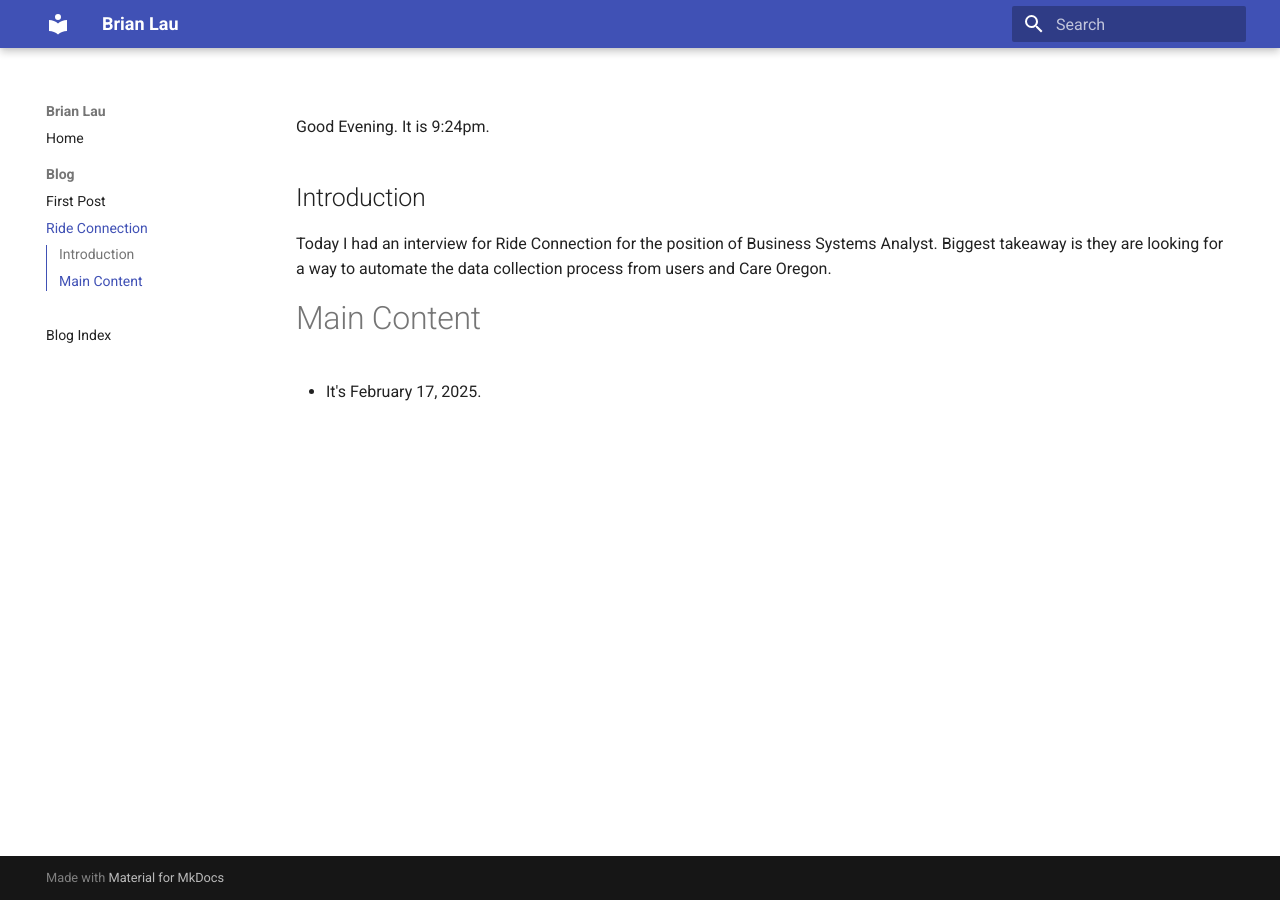
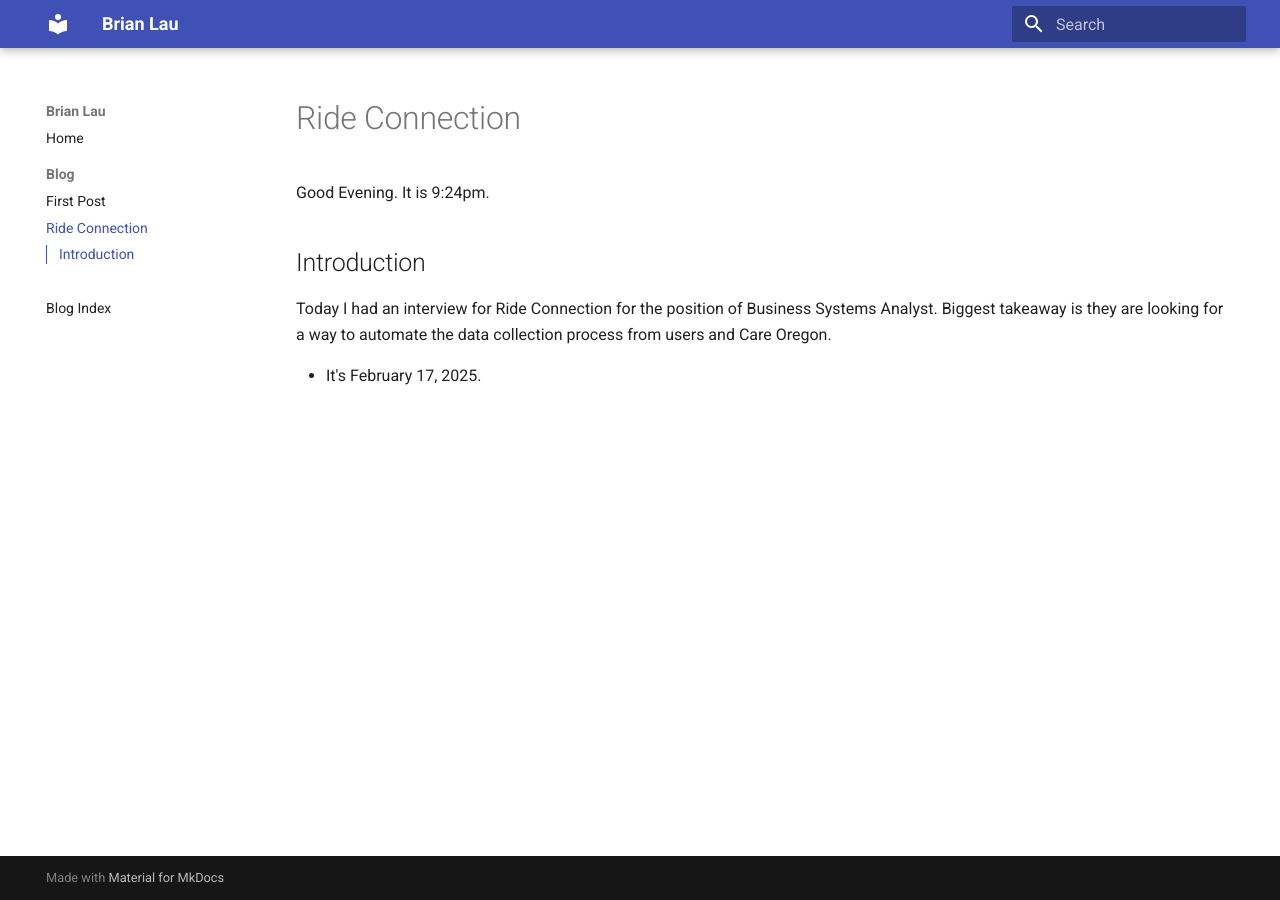
Before and after one commit to blau08/blau08.github.io, an MkDocs documentation site: the page built from docs/rideconnection.md, in a window 1280 px wide. Built offline with MkDocs 1.6.1 and Material for MkDocs 9.7.7, drawn with Linux system fonts in a browser that asks for light colours; some of the changed lines change nothing that is shown.

Commit message:
update11

```diff
--- a/docs/rideconnection.md
+++ b/docs/rideconnection.md
@@ -4,6 +4,4 @@
 
 Today I had an interview for Ride Connection for the position of Business Systems Analyst. Biggest takeaway is they are looking for a way to automate the data collection process from users and Care Oregon.
 
-# Main Content
-
 - It's February 17, 2025.
--- a/mkdocs.yml
+++ b/mkdocs.yml
@@ -8,6 +8,9 @@
 plugins:
   - search
   - blog
+  - meta
+  - tags
+  - search
 
 theme:
   name: material
```
